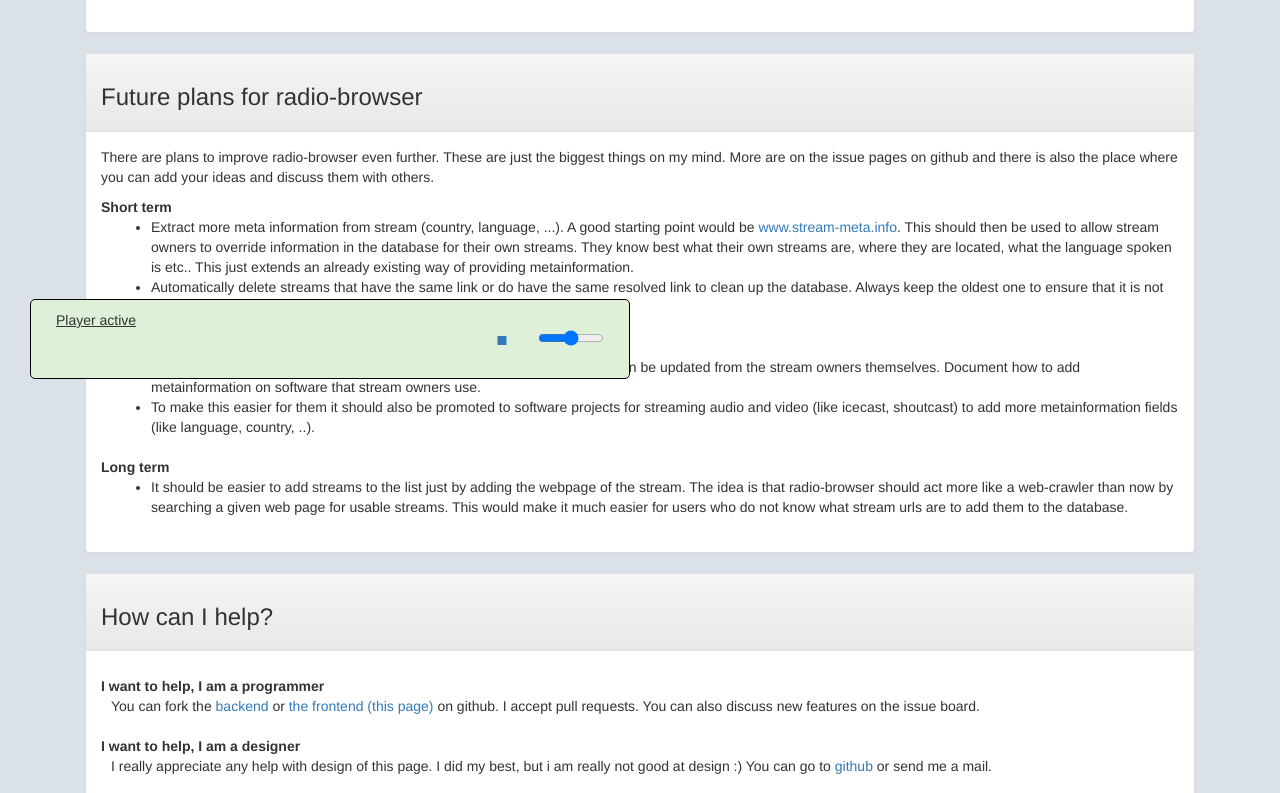
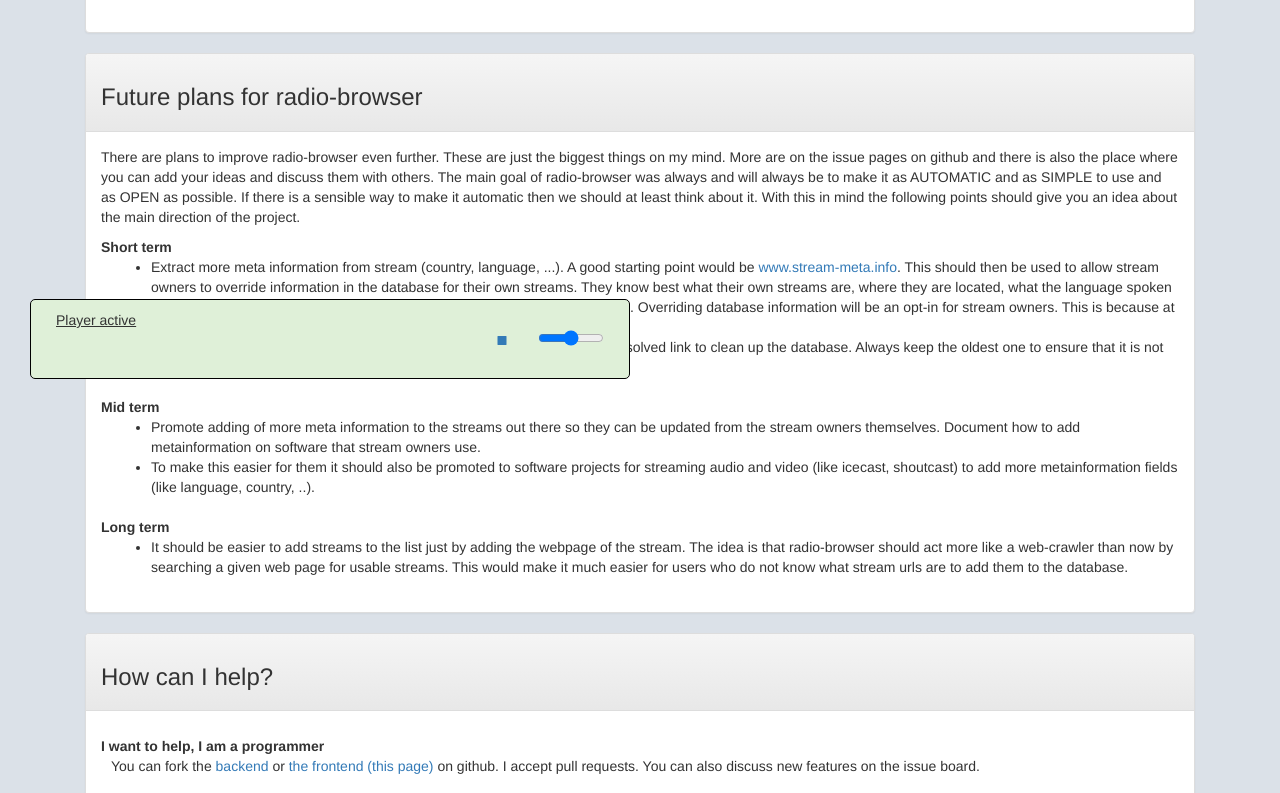
Before and after one commit to segler-alex/radiobrowser, a website: page index.html at #!/faq in a window 1280 px wide. Shown: the part 501-1294 px from the top of the page. Drawn offline with nearby package versions, Linux system fonts and the light colour scheme; some packages are replaced by stand-ins of ours; a script that the page names is missing.

Commit message:
faq update

```diff
--- a/partials/faq.html
+++ b/partials/faq.html
@@ -50,7 +50,10 @@
                         There are plans to improve radio-browser even further. These are just the biggest things on my
                         mind. More are on the
                         issue pages on github and there is also the place where you can add your ideas and discuss them
-                        with others.
+                        with others. The main goal of radio-browser was always and will always be to make it as AUTOMATIC
+                        and as SIMPLE to use and as OPEN as possible. If there is a sensible way to make it automatic then we should
+                        at least think about it. With this in mind the following points should give you an idea about
+                        the main direction of the project.
                         <dl>
                             <dt>Short term</dt>
                             <dd>
@@ -60,11 +63,11 @@
                                             href="https://www.stream-meta.info/">www.stream-meta.info</a>. This should
                                         then be used to allow
                                         stream owners to override information in the database for their own streams.
-                                        They
-                                        know best what their own streams are, where they are located, what the language
-                                        spoken
-                                        is etc..
+                                        They know best what their own streams are, where they are located, what the
+                                        language spoken is etc..
                                         This just extends an already existing way of providing metainformation.
+                                        Overriding database information will be an opt-in for stream owners. This is because
+                                        at the moment a lot of streams do have wrong or empty metainformation fields.
                                     </li>
                                     <li>
                                         Automatically delete streams that have the same link or do have the same
```
